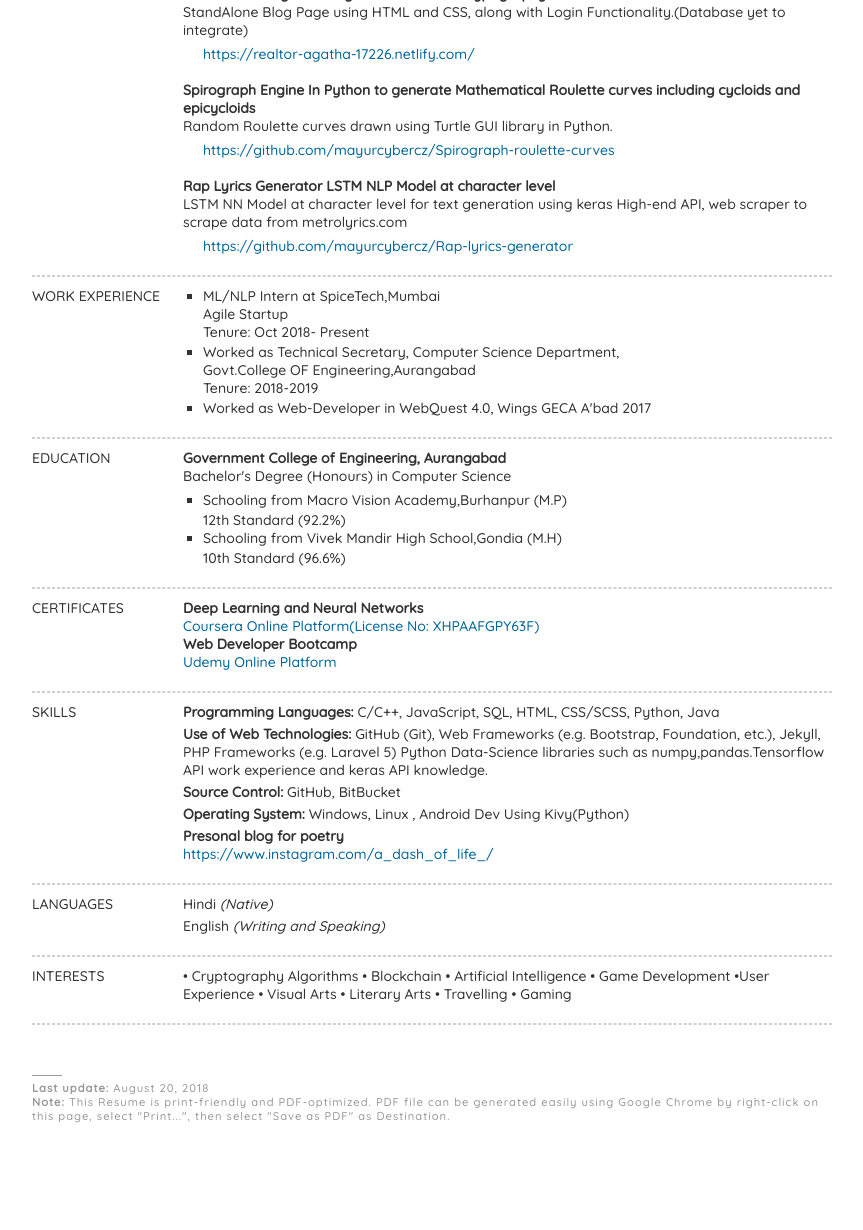
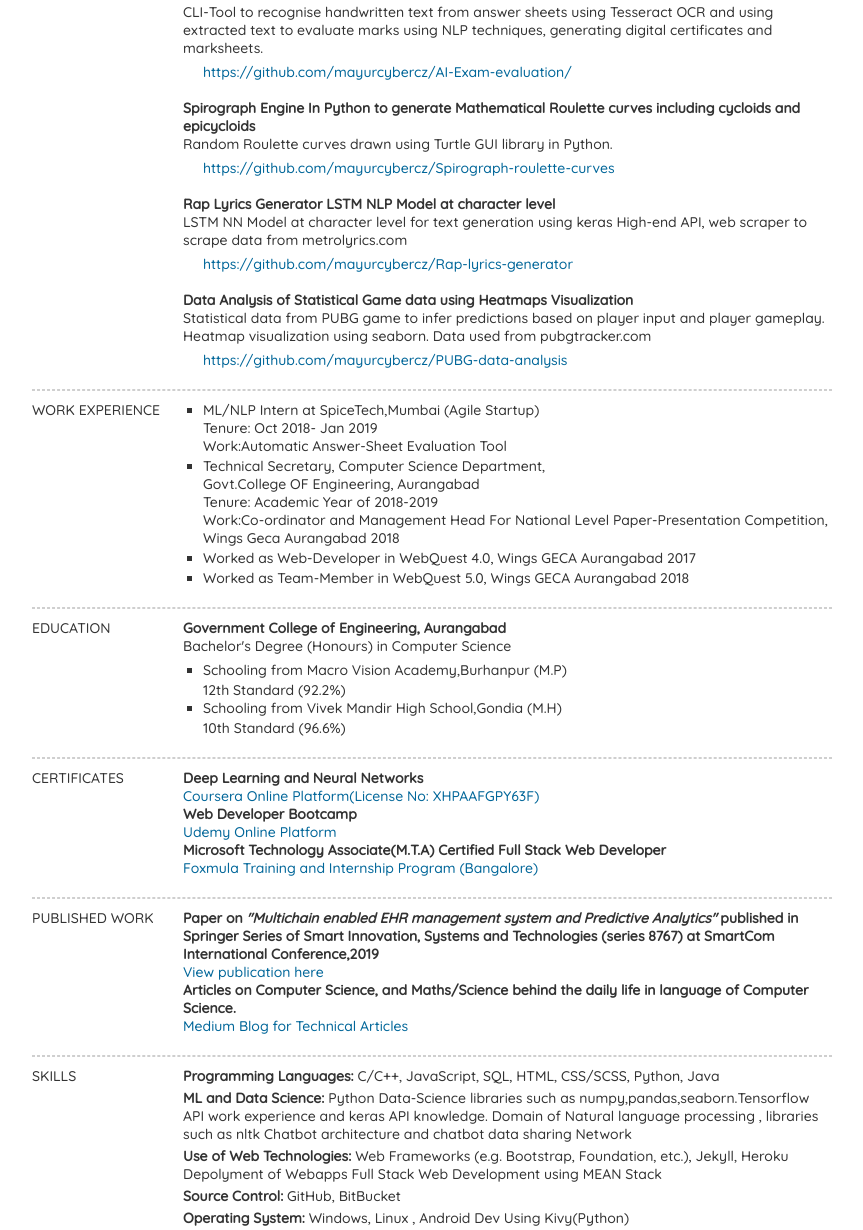
Before and after one commit to patelshoab/resume, a plain HTML site: page index.html in a window 1280 px wide. Shown: the part 472-1702 px from the top of the page, without its empty margins (208-1071 px from the left). Before the commit the page ends 1675 px from the top, so only its background shows below. Drawn offline with Linux system fonts and the light colour scheme.

Commit message:
added 2018

```diff
--- a/index.html
+++ b/index.html
@@ -94,12 +94,12 @@
                     </ul>
                     <br>
                     <div class="projectBlock">
-                        <span class="title">Front-End Design for blog with minimalistic typography and color scheme.</span>
-                        <div class="detail">StandAlone Blog Page using HTML and CSS, along with Login Functionality.(Database yet to integrate)
+                        <span class="title">Automatic Answer-Sheet Evaluation Tool</span>
+                        <div class="detail">CLI-Tool to recognise handwritten text from answer sheets using Tesseract OCR and using extracted text to evaluate marks using NLP techniques, generating digital certificates and marksheets.
                         </div>
                     </div>
                     <ul class="highlights">
-                        <a href="https://realtor-agatha-17226.netlify.com" target="_blank">https://realtor-agatha-17226.netlify.com/</a>
+                        <a href="https://github.com/mayurcybercz/AI-Exam-evaluation" target="_blank">https://github.com/mayurcybercz/AI-Exam-evaluation/</a>
 
                     </ul>
                     <br>
@@ -122,6 +122,15 @@
                         <a href="https://github.com/mayurcybercz/Rap-lyrics-generator" target="_blank">https://github.com/mayurcybercz/Rap-lyrics-generator</a>
 
                     </ul>
+                    <br>
+                    <div class="projectBlock">
+                        <span class="title">Data Analysis of Statistical Game data using Heatmaps Visualization</span>
+                        <div class="detail">Statistical data from PUBG game to infer predictions based on player input and player gameplay. Heatmap visualization using seaborn. Data used from pubgtracker.com </div>
+                    </div>
+                    <ul class="highlights">
+                        <a href="https://github.com/mayurcybercz/PUBG-data-analysis" target="_blank">https://github.com/mayurcybercz/PUBG-data-analysis</a>
+
+                    </ul>
                 </div>
 
             </div>
@@ -137,15 +146,18 @@
                 <div class="sectionContent">
 
                     <ul class="highlights">
-                        <li>ML/NLP Intern at SpiceTech,Mumbai<br>
-                            Agile Startup<br>
-                            Tenure: Oct 2018- Present
+                        <li>ML/NLP Intern at SpiceTech,Mumbai
+                            (Agile Startup)<br>
+                            Tenure: Oct 2018- Jan 2019<br>
+                            Work:Automatic Answer-Sheet Evaluation Tool
                         </li>
-                        <li>Worked as Technical Secretary, Computer Science Department,<br>
-                            Govt.College OF Engineering,Aurangabad<br>
-                            Tenure: 2018-2019
+                        <li>Technical Secretary, Computer Science Department,<br>
+                            Govt.College OF Engineering, Aurangabad<br>
+                            Tenure: Academic Year of 2018-2019<br>
+                            Work:Co-ordinator and Management Head For National Level Paper-Presentation Competition, Wings Geca Aurangabad 2018
                         </li>
-                        <li>Worked as Web-Developer in WebQuest 4.0, Wings GECA A'bad 2017</li>
+                        <li>Worked as Web-Developer in WebQuest 4.0, Wings GECA Aurangabad 2017</li>
+                        <li>Worked as Team-Member in WebQuest 5.0, Wings GECA Aurangabad 2018</li>
                         <!-- <li>Worked as Technician in Online Gaming Event, Wings  GECA A'bad 2017</li>
                         <li>Worked at Google Startup Weekend Aurangabad 2016</li> -->
 
@@ -189,6 +201,28 @@
                         <span class="title">Web Developer Bootcamp</span>
                         <div class="qualification"><a href="https://www.udemy.com/certificate/UC-EW103XGV/">Udemy Online Platform</a></div>
 
+                        <span class="title">Microsoft Technology Associate(M.T.A) Certified Full Stack Web Developer</span>
+                        <div class="qualification"><a href="https://www.udemy.com/certificate/UC-EW103XGV/">Foxmula Training and Internship Program (Bangalore)</a></div>
+
+                    </div>
+
+                </div>
+            </div>
+
+            <div class="sectionLine"></div>
+
+              <div id="publication">
+                <div class="sectionName">
+                    <span>PUBLISHED WORK</span>
+                </div>
+                <div class="sectionContent">
+                    <div class="educationBlock">
+                        <span class="title">Paper on <i>"Multichain enabled EHR management system and Predictive Analytics"</i> published in  Springer Series of Smart Innovation, Systems and Technologies (series 8767) at SmartCom International Conference,2019</span>
+                        <div class="qualification"><a href="#publication">View publication here</a></div>
+
+                        <span class="title">Articles on Computer Science, and Maths/Science behind the daily life in language of Computer Science.</span>
+                        <div class="qualification"><a href="https://medium.com/cyberczcodes">Medium Blog for Technical Articles</a></div>
+
                     </div>
 
                 </div>
@@ -206,13 +240,19 @@
                         <span class="title">Programming Languages:</span>
                         <span>C/C++, JavaScript, SQL, HTML, CSS/SCSS, Python, Java</span>
                     </div>
+                    <div class="skillBlock">
+                        <span class="title">ML and Data Science:</span>
+                        <span>Python Data-Science libraries such as numpy,pandas,seaborn.Tensorflow API work experience and keras API knowledge.</span>
+                        <span>Domain of Natural language processing , libraries such as nltk</span>
+                        <span>Chatbot architecture and chatbot data sharing Network</span>
+                    </div>
 
                     <div class="skillBlock">
                         <span class="title">Use of Web Technologies:</span>
-                        <span>GitHub (Git), Web Frameworks (e.g. Bootstrap, Foundation, etc.), Jekyll, PHP Frameworks (e.g. Laravel 5)</span>
-                        <span>Python Data-Science libraries such as numpy,pandas.Tensorflow API work experience and keras API knowledge.
+                        <span>Web Frameworks (e.g. Bootstrap, Foundation, etc.), Jekyll, Heroku Depolyment of Webapps</span>
+                        <span>Full Stack Web Development using MEAN Stack
                         </span>
-                        <span></span>
+
                     </div>
                     <div class="skillBlock">
                         <span class="title">Source Control:</span>
@@ -226,10 +266,7 @@
                         <span class="title">Other Skills:</span>
                         <span>Hardware setup and manipulation in Event-Management such as Wireless microphones, WIFI routers and projectors.</span>
                     </div> -->
-                    <div class="skillBlock">
-                        <span class="title">Presonal blog for poetry</span><br>
-                        <span><a>https://www.instagram.com/a_dash_of_life_/</a></span>
-                    </div>
+
 
                 </div>
             </div>
```
